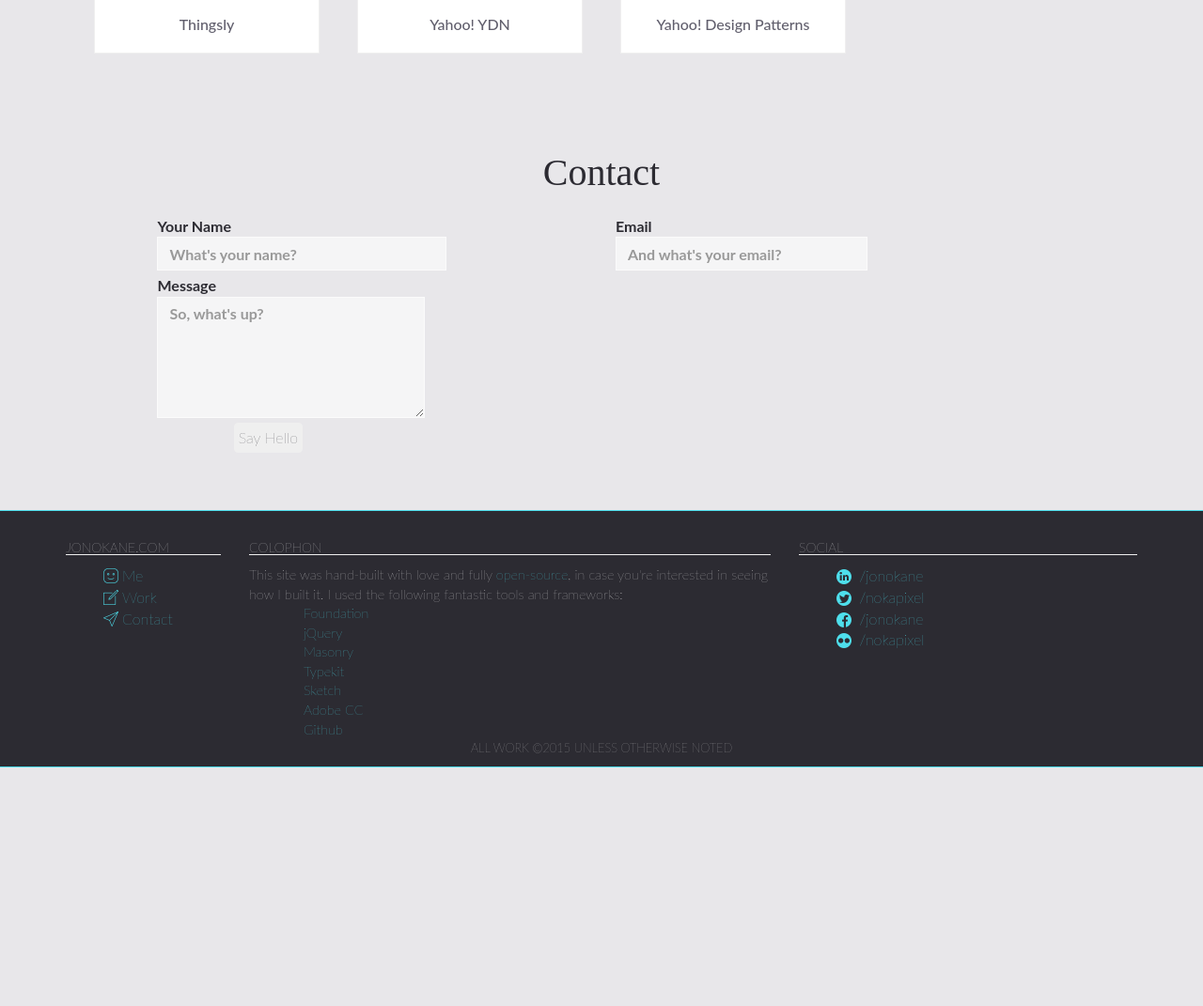
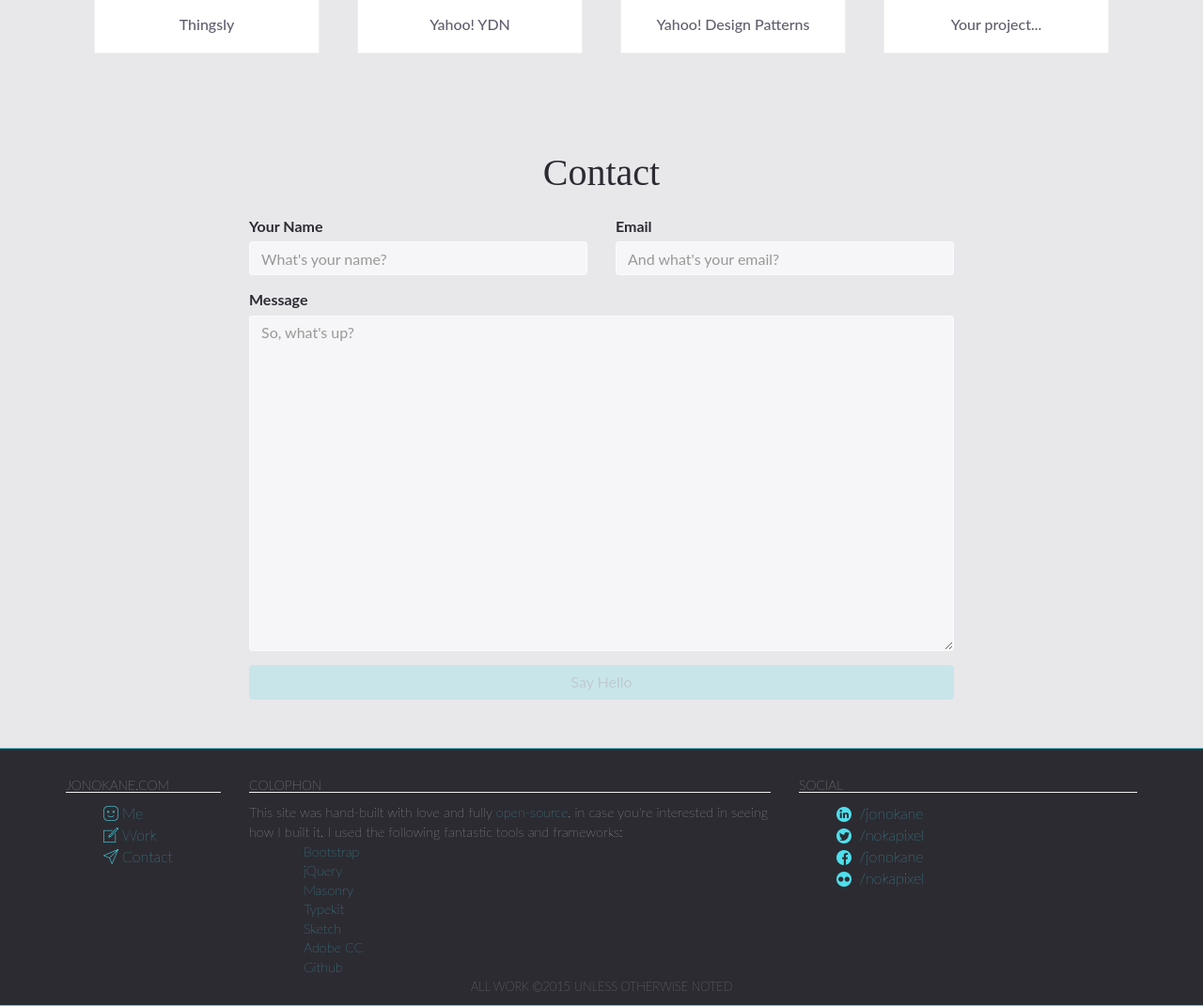
Before and after one commit to jonokane/jonokane-16, a PHP site: page / in a window 1280 px wide. Shown: the part 1977-3048 px from the top of the page at 94% size. Before the commit the page ends 2794 px from the top, so only its background shows below. Run offline with PHP 8.4, Linux system fonts and the light colour scheme; some libraries are stand-ins or nearby versions.

Commit message:
got the emailer working and cleaned up a bunch of styles. need to test more, yo

```diff
--- a/dist/js/app.js
+++ b/dist/js/app.js
@@ -131,6 +131,7 @@ $(document).ready(function() {
             $('#modal-box').load('folio-content/folio-shift.html', function(response, status, xhr) {
                 if (status == "success") {
                     $(this).modal('show');
+                    $(this).focus();
                 }
             });
         });
--- a/index.php
+++ b/index.php
@@ -184,6 +184,12 @@
                                     <h5>Yahoo! Design Patterns</h5>
                                 </div>
                             </a>
+                            <a href="#" data-reveal-id="modal-box" class="modal-cta folio-ydpl">
+                                <div class="item">
+                                    <div class="thumb" style="background-image:url('img/work/ydpl-thumb.jpg')"></div>
+                                    <h5>Your project...</h5>
+                                </div>
+                            </a>
                         </div>
                     </div>
                 </div>
@@ -197,64 +203,77 @@
                     <h3 class="fancy">Contact</h3>
                 </div>
             </div>
-            <!-- <form>
-<div class="form-inline">
-<div class="col-md-6">
-  <fieldset class="form-group">
-    <label for="formGroupExampleInput">What's your name?</label>
-    <input type="text" class="form-control" id="formGroupExampleInput" placeholder="Example input">
-  </fieldset>
-</div>
-<div class="col-md-6">
-  <fieldset class="form-group">
-    <label for="formGroupExampleInput2">And what's your email?</label>
-    <input type="text" class="form-control" id="formGroupExampleInput2" placeholder="Another input">
-  </fieldset>
-</div>
-  </div>
-  <div class="form-group">
-    <label>Message
-        <textarea placeholder="So, what's up?" rows="5" required name="message" id="message"></textarea>
-    </label>
-  </div>
-</form> -->
+
 <div class="row">
-                <div class="col-md-10 col-md-offset-1 contact-form">
+    <div class="col-md-8 col-md-offset-2 contact-form">
         <div id="contactMessage"></div>
-                    <form name="contact_form" id="JqAjaxForm">
+        <form name="contact_form" id="JqAjaxForm" class="">
             <div class="row">
                 <div class="col-md-6">
-                                <div class="input-group">
-                                    <label for="name">Your Name
-                                        <input type="text" placeholder="What's your name?" required name="name" class="form-control input-block-level" id="name">
-                                    </label>
+                    <div class="form-group">
+                        <label for="name">Your Name</label>
+                            <input type="text" placeholder="What's your name?" class="form-control" required name="name" id="name">
                     </div>
                 </div>
                 <div class="col-md-6">
-                                <div class="input-group">
-                                    <label for="email">Email
-                                        <input type="email" placeholder="And what's your email?" required name="email" class="form-control" id="email">
-                                    </label>
+                    <div class="form-group">
+                        <label for="email">Email</label>
+                            <input type="email" placeholder="And what's your email?" class="form-control" required name="email" id="email">
                     </div>
                 </div>
             </div>
             <div class="row">
                 <div class="col-md-12">
-                                <div class="input-group input-group-lg">
-                                    <label for="message">Message
-                                        <textarea placeholder="So, what's up?" rows="5" required name="message" class="form-control" id="message"></textarea>
-                                    </label>
+                    <div class="form-group">
+                        <label for="message">Message</label>
+                            <textarea placeholder="So, what's up?" rows="15" required name="message" class="form-control" id="message"></textarea>
                     </div>
-                                <div class="input-group input-group-lg">
+
+                        <div class="row">
+                            <div class="col-md-12">
+
+                                <button class="btn btn-submit-ghost-off" value="submit">Say Hello</button>
+
                         </div>
-                                <div class="row">
-                                    <div class="col-md-10 col-md-offset-1">
-                                        <button class="btn btn-mini-ghost" value="submit">Say Hello</button>
+                    </div>
                 </div>
             </div>
         </form>
     </div>
 </div>
+
+
+
+<!--
+<div class="row">
+    <div class="col-md-6">
+        <div class="" style="background:red;width:100%;border:1px solid #efefef;display:block;height:50px;"></div>
+    </div>
+    <div class="col-md-6">
+        <div class="" style="background:red;width:100%;border:1px solid #efefef;display:block;height:50px;"></div>
+    </div>
+</div>
+<div class="row">
+    <div class="col-md-6">
+        <div class="form-group">
+            <label for="name">Your Name</label>
+                <input type="text" placeholder="What's your name?" class="form-control" required name="name" id="name">
+
+        </div>
+    </div>
+    <div class="col-md-6">
+        <div class="form-group">
+            <label for="email">Email</label>
+                <input type="email" placeholder="And what's your email?" class="form-control" required name="email" id="email">
+
+        </div>
+    </div>
+</div> -->
+
+
+
+
+
                     <!--
             <div class="row">
                 <div class="medium-10 medium-offset-1 columns">
@@ -309,7 +328,7 @@
                     <h6>Colophon</h6>
                     <p>This site was hand-built with love and fully <a href="https://github.com/jonokane/jk-folio-15">open-source</a>, in case you're interested in seeing how I built it. I used the following fantastic tools and frameworks:</p>
                     <ul>
-                        <li><a href="http://foundation.zurb.com/" target="_blank">Foundation</a></li>
+                        <li><a href="http://getbootstrap.com/" target="_blank">Bootstrap</a></li>
                         <li><a href="http://jquery.com/" target="_blank">jQuery</a></li>
                         <li><a href="http://masonry.desandro.com/" target="_blank">Masonry</a></li>
                         <li><a href="https://typekit.com/" target="_blank">Typekit</a></li>
@@ -337,7 +356,7 @@
     </footer>
     <!-- Modal -->
     <!-- <div id="modal-box" class="reveal-modal modal fade" data-reveal aria-labelledby="modalTitle" aria-hidden="true" role="dialog"></div> -->
-    <div id="modal-box" class="reveal-modal modal fade" data-reveal aria-labelledby="modalTitle" aria-hidden="true" role="dialog" tabindex='-1'></div>
+    <div id="modal-box" class="modal fade" data-reveal aria-labelledby="modalTitle" aria-hidden="true" role="dialog" tabindex="-1"></div>
 
     <script src="https://ajax.googleapis.com/ajax/libs/jquery/2.1.4/jquery.min.js"></script>
     <script src="bower_components/tether/dist/js/tether.min.js"></script>
--- a/src/scss/colors.scss
+++ b/src/scss/colors.scss
@@ -11,10 +11,13 @@ $gray-med: #666;
 $gray-med-med: #c7c7c7;
 $gray-light: #efefef;
 $gray-mellow-purp: #C6C2CA;
+$gray-dark-turq:#215F65;
 
 $highlight-blue: #e4e2f0;
 $highlight-turq: #4edfec;
 $highlight-green: rgb(78, 236, 182);
+
+$turq-shade: #49C1CC;
 
 $purp-op90:rgba(27, 14, 44, 0.9);
 $purp-op30:rgba(27, 14, 44, 0.3);
--- a/src/scss/main.scss
+++ b/src/scss/main.scss
@@ -384,6 +384,14 @@ button.btn.ghost:hover, a.btn.ghost:hover{
 	}
 }
 
+.btn-submit-ghost-off{
+	width: 100%;
+    margin: 0;
+    background: $highlight-turq;
+    color:$gray-dark-turq;
+    opacity: 0.2;
+}
+
 .ss-icon{
 	margin-right:4px;
 	position:relative;
```
Also changed, not shown: emailer.php (added, +41 -0 lines), dist/css/main.css. Lines whose indentation alone changed are shown as unchanged.
